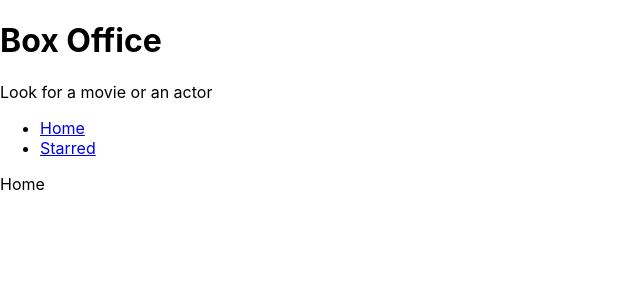
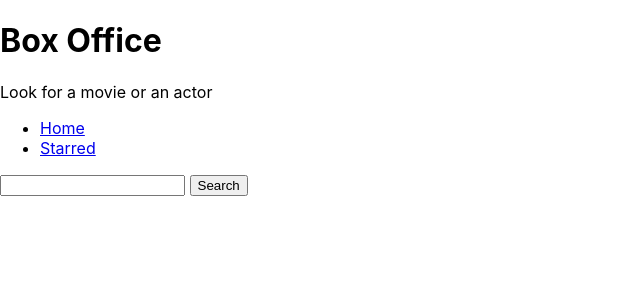
Before and after one commit to RaisaBernardes/box-office-app, a React (Create React App) app: page / in a window 1280 px wide. Shown: the top 300 px of the page, without its empty margins (0-640 px from the left). Built offline with nearby package versions, Linux system fonts and the light colour scheme.

Commit message:
added fetch api

```diff
--- a/public/index.html
+++ b/public/index.html
@@ -6,12 +6,12 @@
     <meta name="viewport" content="width=device-width, initial-scale=1" />
     <meta name="theme-color" content="#000000" />
     <meta name="description" content="Web site created using create-react-app" />
-    <link rel="apple-touch-icon" href="%PUBLIC_URL%/logo192.png" />
+
     <!--
       manifest.json provides metadata used when your web app is installed on a
       user's mobile device or desktop. See https://developers.google.com/web/fundamentals/web-app-manifest/
     -->
-    <link rel="manifest" href="%PUBLIC_URL%/manifest.json" />
+
     <!--
       Notice the use of %PUBLIC_URL% in the tags above.
       It will be replaced with the URL of the `public` folder during the build.
--- a/src/pages/Home.jsx
+++ b/src/pages/Home.jsx
@@ -1,6 +1,28 @@
+import { useState } from 'react';
+
 const Home = () => {
+  const [searchStr, setSearchStr] = useState('');
+
+  const onSearchInputChange = event => {
+    setSearchStr(event.target.value);
+  };
+
+  const onSearch = async (event) => {
+    event.preventDefault();
+
+    const response = await fetch(`https://api.tvmaze.com/search/shows?q=${searchStr}`);
+    const body = await response.json();
+    console.log(body);
+  };
+
   return (
-    <div>Home</div>
+    <div>
+      <form onSubmit={onSearch}>
+        <input type="text" value={searchStr} onChange={onSearchInputChange} />{' '}
+        {/*Don't forget to put "value" = two-way data binding*/}
+        <button type="submit">Search</button>
+      </form>
+    </div>
   );
 };
 
```
